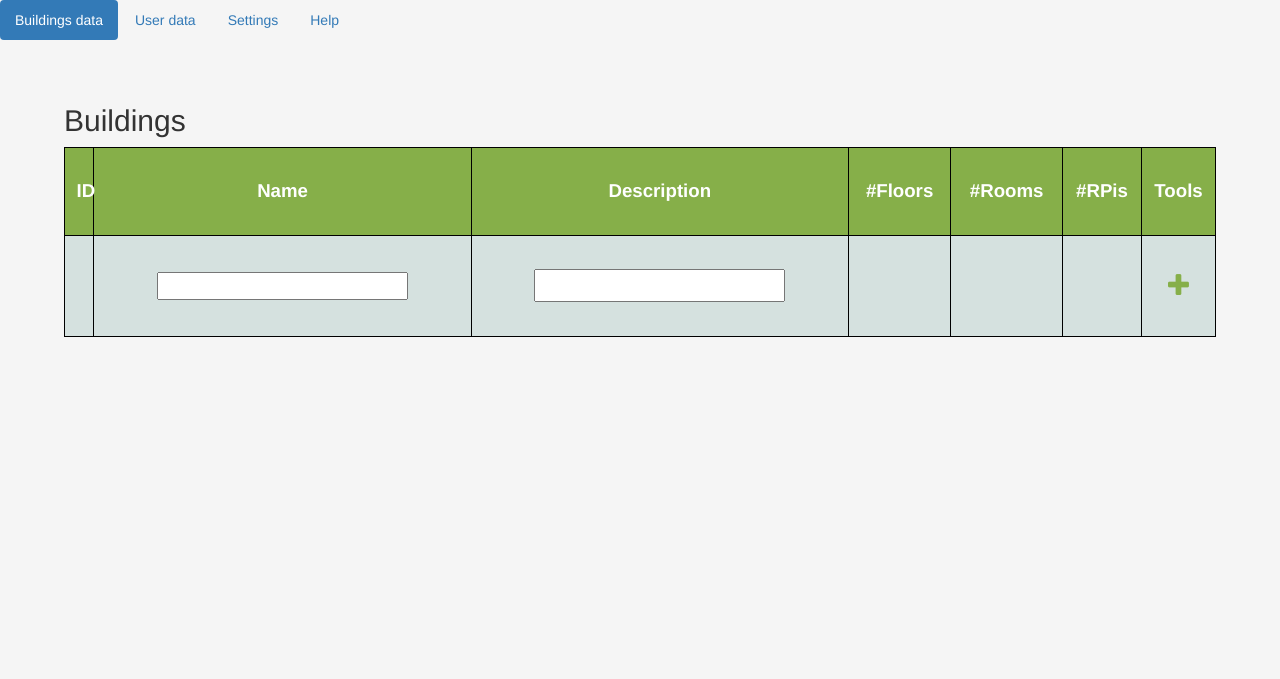
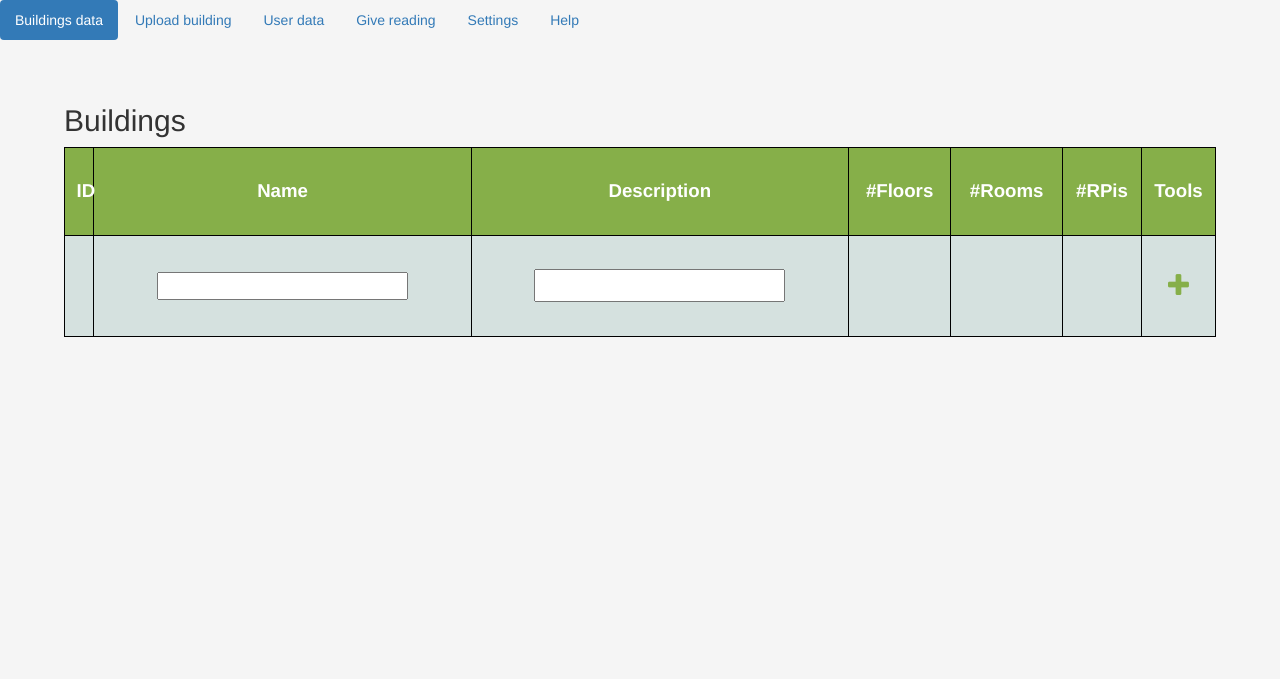
Before and after one commit to jamiesweeney/SoloProject, a Flask app: page /webapp/admin in a window 1280 px wide. Shown: the part 80-759 px from the top of the page. Run offline with Flask 2, Linux system fonts and the light colour scheme; the visitor is signed in with stand-in values (Sample User, id 1); data that the repository does not hold is empty; some libraries are stand-ins or nearby versions.

Commit message:
Added code for giving a new reading

```diff
--- a/src/server/app.py
+++ b/src/server/app.py
@@ -36,6 +36,8 @@ ssl =   {
         'cert': ssl_cert
         }
 
+
+#-- Create user manager objects --#
 login_manager = LoginManager()
 login_manager.init_app(app)
 login_manager.login_view = "wp_login"
@@ -68,14 +70,14 @@ def wp_admin():
 
 @app.route("/webapp/login", methods=["GET", "POST"])
 def wp_login():
+
+    # If recieved a POST request (logging in)
     if request.method == 'POST':
         username = request.form['username']
         password = request.form['password']
 
-        print ("# Got username and password:   " + str(username) + "   " + str(password))
-
+        # If user login details are valid
         if (doLogin(username, password)):
-            print ("Authentication sucess")
 
             # Get connection and cursor to DB
             conn = aquireSQLConnection("users")
@@ -85,25 +87,27 @@ def wp_login():
             cur.execute("SELECT userID FROM users AS u WHERE u.username = \'{}\';".format(username))
             ans = cur.fetchone()
 
-            usr = User(username,ans[0] )
-            print (usr.is_active())
-            print (usr.is_anonymous())
-            print (usr.is_authenticated())
-            print (usr.get_id())
+            # Create user object
+            usr = User(username,ans[0])
 
+            # Log the user in
             login_user(usr)
-            print ("--Logged in user " + str(username))
+
+            # Get the next param and redirect there
+            # ONLY IF THE URL IS SAFE
             next = request.args.get('next')
-            print ("--With next=" + str(next))
             if is_safe_url(next):
                 return redirect(next)
 
+            # No safe next param - just redirect to the home page.
             return redirect(url_for("wp_home"))
 
         else:
-            print ("Authentication failed")
+
+            # If details are not valid, then try again
             return redirect("/webapp/login")
 
+    # If not a POST request serve the login page
     else:
         return render_template("/html/login.html")
 
@@ -123,18 +127,18 @@ def getAllBuildings():
     conn = aquireSQLConnection("reports")
     cur = conn.cursor()
 
+    # Get all buildings
     cur.execute("SELECT id,name,description FROM buildings;")
     ans = cur.fetchall()
 
+    # Create buildings JSON object
     buildings = []
     for building in ans:
         info = {"building_id": building[0], "building_name": building[1], "building_desc": building[2]}
         buildings.append(info)
-    data = {}
     data = {"buildings": buildings}
 
-    print (data)
-
+    # Serve response
     response = app.response_class(
         response=json.dumps(data),
         status=200,
@@ -150,15 +154,18 @@ def getBuilding(building_id):
     conn = aquireSQLConnection("reports")
     cur = conn.cursor()
 
+    # Get building data
     cur.execute("SELECT buildingID,id,name,description FROM floors AS f WHERE f.buildingID = {};".format(building_id))
     ans = cur.fetchall()
 
+    # Create buildings JSON object
     floors = []
     for floor in ans:
         info = {"building_id": floor[0], "floor_id": floor[1], "floor_name": floor[2], "floor_desc" : floor[3]}
         floors.append(info)
     data = {"floors": floors}
 
+    # Serve response
     response = app.response_class(
         response=json.dumps(data),
         status=200,
@@ -174,15 +181,18 @@ def getFloor(floor_id):
     conn = aquireSQLConnection("reports")
     cur = conn.cursor()
 
+    # Get room data for rooms on floor
     cur.execute("SELECT floorID, id, name,s description FROM rooms AS r WHERE r.floorID = {};".format(floor_id))
     ans = cur.fetchall()
 
+    # Create floor JSON object
     rooms = []
     for room in ans:
         info = {"floor_id": room[0], "room_id": room[1], "room_name": room[2], "room_desc" : room[3]}
         rooms.append(info)
     data = {"rooms": rooms}
 
+    # Server response
     response = app.response_class(
         response=json.dumps(data),
         status=200,
@@ -192,12 +202,14 @@ def getFloor(floor_id):
 
 # Returns the information for one room
 @app.route("/api/v1/rooms/get/<int:room_id>")
+#TODO - Fix this
 def getRoom(room_id):
 
     # Get connection and cursor to DB
     conn = aquireSQLConnection("reports")
     cur = conn.cursor()
 
+    # Get
     cur.execute("SELECT * FROM reports AS r WHERE r.roomID = {} ORDER BY r.time DESC LIMIT 20;".format(room_id))
     ans = cur.fetchall()
 
@@ -217,6 +229,7 @@ def getRoom(room_id):
 
 # Returns current prediction for one room
 @app.route("/api/v1/rooms/get_estimate/<int:room_id>")
+#TODO - Fix this
 def getRoomEstimate(room_id):
 
     # Get connection and cursor to DB
@@ -253,12 +266,14 @@ def adminGetBuilding(building_id):
     cur.execute("SELECT name, description FROM buildings AS b WHERE b.id = {};".format(building_id))
     ans = cur.fetchall()
 
+    # Init building JSON object
     building = {"id":building_id, "name": ans[0][0], "description": ans[0][1], "floors":[]}
 
     # Get each floor
     cur.execute("SELECT name, id, description FROM floors AS f WHERE f.buildingID = {};".format(building_id))
     ans = cur.fetchall()
 
+    # For each floor, init floor object
     for floor in ans:
         floor_id = floor[1]
         info = {"building_id": building_id, "floor_id": floor[1], "floor_name": floor[0], "floor_desc" : floor[2], "rooms":[]}
@@ -267,6 +282,7 @@ def adminGetBuilding(building_id):
         cur.execute("SELECT name, id, description FROM rooms AS r WHERE r.floorID = {};".format(floor_id))
         rooms = cur.fetchall()
 
+        # For each room, init room object
         for room in rooms:
             room_id = room[1]
             room_info = {"building_id": building_id, "floor_id": floor_id, "room_id": room[1], "room_name": room[0], "room_desc" : room[2], "rpis":[]}
@@ -275,14 +291,18 @@ def adminGetBuilding(building_id):
             cur.execute("SELECT name, id, description, auth_key FROM rpis AS r WHERE r.roomID = {};".format(room_id))
             rpis = cur.fetchall()
 
+            # For each rpi, init rpi object
             for rpi in rpis:
                 rpi_info = {"building_id": building_id, "floor_id": floor_id, "room_id": room_id, "rpi_id": rpi[1], "rpi_name": rpi[0], "rpi_desc": rpi[2], "auth_key": rpi[3]}
 
+                # Add rpi to room
                 room_info["rpis"].append(rpi_info)
+            # Add room to floor
             info["rooms"].append(room_info)
+        # Add floor to building
         building["floors"].append(info)
 
-    # Return the data
+    # Serve the response
     return app.response_class(
         response=json.dumps(building),
         status=200,
@@ -293,13 +313,16 @@ def adminGetBuilding(building_id):
 @app.route("/api/v1/users/admin-get-all")
 #@login_required
 def adminGetUsers():
+
     # Get connection and cursor to DB
     conn = aquireSQLConnection("users")
     cur = conn.cursor()
 
-    # Get building data
+    # Gets user data
     cur.execute("SELECT userID, username FROM users;".format())
     ans = cur.fetchall()
+
+    # Server JSON response
     ans = {"users":ans}
     response = app.response_class(
         response=json.dumps(ans),
@@ -314,6 +337,7 @@ def adminGetUsers():
 #@login_required
 def adminAddBuilding():
 
+    # Get building data from JSON
     content = json.loads(str(request.get_data().decode("utf-8")))
 
     # Get connection and cursor to DB
@@ -323,162 +347,193 @@ def adminAddBuilding():
     # Add building to database
     cur.executemany("INSERT INTO buildings (name, description) VALUES (%s, %s)", [(content["name"], content["description"])])
     ans = cur.fetchall()
+    conn.commit()
 
-    conn.commit()
+    # Serve success response
     return "OK"
 
 @app.route("/api/v1/buildings/admin-delete", methods=['POST'])
 #@login_required
 def adminDelBuilding():
 
+    # Get building data from JSON
     content = json.loads(str(request.get_data().decode("utf-8")))
 
     # Get connection and cursor to DB
     conn = aquireSQLConnection("reports")
     cur = conn.cursor()
 
-    # Add building to database
+    # Delete building from database
     cur.execute("DELETE FROM buildings WHERE id = {};".format(content["id"]))
     ans = cur.fetchall()
+    conn.commit()
 
-    conn.commit()
+    # Serve sucess response
     return "OK"
 
 @app.route("/api/v1/floors/admin-add", methods=['POST'])
 #@login_required
 def adminAddFloor():
 
+    # Get floor data from JSON
     content = json.loads(str(request.get_data().decode("utf-8")))
 
     # Get connection and cursor to DB
     conn = aquireSQLConnection("reports")
     cur = conn.cursor()
 
-    # Add building to database
+    # Add floor to database
     cur.executemany("INSERT INTO floors (buildingID, name, description) VALUES (%s, %s, %s)", [(str(content["building_id"]), content["name"], content["description"])])
     ans = cur.fetchall()
+    conn.commit()
 
-    conn.commit()
+    # Serve sucess response
     return "OK"
 
 @app.route("/api/v1/floors/admin-delete", methods=['POST'])
 #@login_required
 def adminDelFloor():
 
+    # Get floor data from JSON
     content = json.loads(str(request.get_data().decode("utf-8")))
 
     # Get connection and cursor to DB
     conn = aquireSQLConnection("reports")
     cur = conn.cursor()
 
-    # Add building to database
+    # Remove floor from database
     cur.execute("DELETE FROM floors WHERE id = {};".format(content["id"]))
     ans = cur.fetchall()
+    conn.commit()
 
-    conn.commit()
+    # Serve sucess response
     return "OK"
 
 @app.route("/api/v1/rooms/admin-add", methods=['POST'])
 #@login_required
 def adminAddRoom():
 
+    # Get room data from JSON
     content = json.loads(str(request.get_data().decode("utf-8")))
 
     # Get connection and cursor to DB
     conn = aquireSQLConnection("reports")
     cur = conn.cursor()
 
-    # Add building to database
+    # Add room to database
     cur.executemany("INSERT INTO rooms (floorID, name, description) VALUES (%s, %s, %s)", [(str(content["floor_id"]), content["name"], content["description"])])
     ans = cur.fetchall()
+    conn.commit()
 
-    conn.commit()
+    # Serve sucess response
     return "OK"
 
 @app.route("/api/v1/rooms/admin-delete", methods=['POST'])
 #@login_required
 def adminDelRoom():
 
+    # Get room data from JSON
     content = json.loads(str(request.get_data().decode("utf-8")))
 
     # Get connection and cursor to DB
     conn = aquireSQLConnection("reports")
     cur = conn.cursor()
 
-    # Add building to database
+    # Delete room from database
     cur.execute("DELETE FROM rooms WHERE id = {};".format(content["id"]))
     ans = cur.fetchall()
+    conn.commit()
 
-    conn.commit()
+    # Serve sucess response
     return "OK"
 
 @app.route("/api/v1/rpis/admin-add", methods=['POST'])
 #@login_required
 def adminAddRpi():
 
+    # Get rpi data from JSON
     content = json.loads(str(request.get_data().decode("utf-8")))
 
     # Get connection and cursor to DB
     conn = aquireSQLConnection("reports")
     cur = conn.cursor()
+
+    # Generate a secure key of size 255 bytes for authentication
     content["auth_key"] = secrets.token_bytes(nbytes=255)
 
-    # Add building to database
+    # Add rpi to database
     cur.executemany("INSERT INTO rpis (roomID, name, description, auth_key) VALUES (%s, %s, %s, %s)", [(str(content["room_id"]), content["name"], content["description"], content["auth_key"])])
     ans = cur.fetchall()
+    conn.commit()
 
-    conn.commit()
+    # Serve success response
     return "OK"
 
 @app.route("/api/v1/rpis/admin-delete", methods=['POST'])
 #@login_required
 def adminDelRpis():
 
+    # Get rpi data from JSON
     content = json.loads(str(request.get_data().decode("utf-8")))
 
     # Get connection and cursor to DB
     conn = aquireSQLConnection("reports")
     cur = conn.cursor()
 
-    # Add building to database
+    # Remove rpu from database
     cur.execute("DELETE FROM rpis WHERE id = {};".format(content["id"]))
     ans = cur.fetchall()
+    conn.commit()
 
-    conn.commit()
+    # Serve sucess response
     return "OK"
 
 @app.route("/api/v1/users/admin-add", methods=['POST'])
 #@login_required
 def adminAddUsers():
 
+    # Get user data from JSON
     content = json.loads(str(request.get_data().decode("utf-8")))
 
     # Get connection and cursor to DB
     conn = aquireSQLConnection("users")
     cur = conn.cursor()
 
-    # Add building to database
+    # Add user to database
     cur.executemany("INSERT INTO users (username, passhash) VALUES ( %s, %s)", [(content["username"],  sha256_crypt.encrypt(content["password"]))])
     ans = cur.fetchall()
+    conn.commit()
 
-    conn.commit()
+    # Server success response
     return "OK"
 
 @app.route("/api/v1/users/admin-delete", methods=['POST'])
 #@login_required
 def adminDelUsers():
 
+    # Get user data from JSON
     content = json.loads(str(request.get_data().decode("utf-8")))
 
     # Get connection and cursor to DB
     conn = aquireSQLConnection("users")
     cur = conn.cursor()
 
-    # Add building to database
+    # Delete user to database
     cur.execute("DELETE FROM users WHERE userID = {};".format(content["id"]))
     ans = cur.fetchall()
+    conn.commit()
 
-    conn.commit()
+    # Return sucess response
+    return "OK"
+
+@app.route("/api/v1/readings/admin-add", methods=['POST'])
+#@login_required
+def adminAddReadings():
+
+    # Get user data from JSON
+    content = json.loads(str(request.get_data().decode("utf-8")))
+
+    # Server success response
     return "OK"
 
 
@@ -486,34 +541,37 @@ def adminDelUsers():
 # Accepts data from a pi and adds changes to the database
 @app.route("/api/v1/pi-reports/add", methods = ['POST'])
 def addReport():
+
+    # Get report data from JSON
     content = request.get_json()
 
-    # Verify identity
+    # Get authentication data
     auth = content['auth_key']
     rpi_id = content['rpi_id']
 
+    # Get connection and cursor to DB
     conn  = aquireSQLConnection("reports")
     cur = conn.cursor()
 
+    # Verify auth data
     cur.execute("SELECT auth_key from rpis as r WHERE r.id = {}").format(rpi_id)
     ans = cur.fetchone()
 
+    # If invalid, serve unauthorized response
     if (ans[0] != auth):
         return "AUTH KEY INVALID"
 
-    # Get data
+    # Else, get report data
     time_n = content['time']
     devices = content['devices']
     people = content['people']
 
-    # Get connection and cursor to DB
-    conn = aquireSQLConnection("reports")
-    cur = conn.cursor()
-
+    # Add report data to database
     cursor.executemany("INSERT INTO reports (rpiID, time_n, devices, people) VALUES (%s, %s, %s, %s, %s)", [(rpi_id, time_n, devices, people)])
     ans = cur.fetchall()
+    conn.commit()
 
-    conn.commit()
+    # Serve sucess response
     return "OK"
 
 
@@ -611,7 +669,6 @@ def aquireSQLConnection(db_name):
                          passwd=password,
                          db=db_name,
                          ssl=ssl)
-
     return conn
 
 
--- a/src/server/static/js/admin.js
+++ b/src/server/static/js/admin.js
@@ -29,8 +29,10 @@ var newUserName = document.getElementById("new-user-name");
 var newUserPass1 = document.getElementById("new-user-pass1");
 var newUserPass2 = document.getElementById("new-user-pass2");
 
-
-
+var newReadingRoom = document.getElementById("new-reading-room");
+var newReadingStime = document.getElementById("new-reading-stime");
+var newReadingEtime = document.getElementById("new-reading-etime");
+var newReadingValue = document.getElementById("new-reading-value");
 
 // Api Endpoints
 // Get urls
@@ -55,6 +57,8 @@ var delete_rpis_url = "/api/v1/rpis/admin-delete"
 
 var add_users_url = "/api/v1/users/admin-add"
 var delete_users_url = "/api/v1/users/admin-delete"
+
+var add_reading_url = "/api/v1/readings/admin-add"
 
 // Triggers the intial database gets
 getBuildings()
@@ -308,6 +312,16 @@ function addRoom(resp){
   t_node.className="fa fa-bars"
   r_node.value = room["room_id"]
   r_node.onclick=function(){expandRoom(this.value)}
+  r_node.appendChild(t_node)
+  r_tools.appendChild(r_node)
+
+  // Give reading tool
+  var r_node = document.createElement("BUTTON")
+  r_node.className = "admin-button-reading"
+  var t_node = document.createElement("i");
+  t_node.className="fa fa-bars"
+  r_node.value = room["room_id"]
+  r_node.onclick=function(){giveReading(this.value)}
   r_node.appendChild(t_node)
   r_tools.appendChild(r_node)
 
@@ -651,6 +665,75 @@ function addNewUser(){
 });
 }
 
+// Send an add reading request
+function addNewReading(){
+
+  roomNo = newReadingRoom.value
+  stime = newReadingStime.value
+  etime = newReadingEtime.value
+  value = newReadingValue.value
+
+  // Check if room exists
+  found = false
+  for (building in buildings_dict){
+    for (floor in buildings_dict[building]["floors"]){
+      for (room in buildings_dict[building]["floors"][floor]["rooms"]){
+        console.log(buildings_dict[building]["floors"][floor]["rooms"][room]["room_id"])
+        console.log(room)
+        if (buildings_dict[building]["floors"][floor]["rooms"][room]["room_id"] == roomNo){
+          found = true
+        }
+      }
+    }
+  }
+  if (found == false){
+    alert("No room found with that id.")
+    return
+  }
+
+  // Convert times to epoch time
+  stime = Date.parse(stime)
+  etime = Date.parse(etime)
+  stime = new Date(stime)
+  etime = new Date(etime)
+  stime = stime.getTime()
+  etime = etime.getTime()
+
+  // Check times are valid
+  if (isNaN(stime) || isNaN(etime)){
+    alert("Times are not valid.")
+    return
+  }
+  if (stime > etime || stime == etime){
+    alert("Start time is after/same as end time.")
+    return
+  }
+
+  // Make sure value is a valid input
+  value = parseInt(value)
+  if (isNaN(value) || value < 0){
+    alert("Value is not valid")
+    return
+  }
+
+  // Make the request
+  url = add_reading_url
+  $.ajax({
+    type: 'POST',
+    url: url,
+    data: JSON.stringify({"room":room, "stime":stime, "etime":etime, "value":value}),
+    success: function(result) {
+      newReadingRoom.value = ""
+      newReadingStime.value = ""
+      newReadingEtime.value = ""
+      newReadingValue.value = ""
+    }
+});
+
+
+
+}
+
 // Functions for deleting objects from the database
 // Send a delete buudling request
 // Send a delete building request
@@ -836,6 +919,18 @@ function expandRoom(id){
 }
 
 
+// Gives a reading for a room
+function giveReading(id, value=null){
+
+  if (value == null){
+    value = prompt("Please enter a reading for room " + id + ".")
+  }
+
+  if (value != null){
+
+  }
+}
+
 // Downloads the rpi auth data
 function downloadRpiAuth(id){
 
--- a/src/server/static/stylesheets/style.css
+++ b/src/server/static/stylesheets/style.css
@@ -108,7 +108,19 @@ html, body {
   margin: 5%
 }
 
+#tab-upl {
+  height: 90%;
+  width: 90%;
+  margin: 5%
+}
+
 #tab-users {
+  height: 90%;
+  width: 90%;
+  margin: 5%
+}
+
+#tab-reading {
   height: 90%;
   width: 90%;
   margin: 5%
@@ -126,7 +138,9 @@ html, body {
   margin: 5%
 }
 
-#new-user-form {
+
+
+#new-user-form, #new-reading-form{
   background-color: #d5e1df;
   align-self: center;
   align-content: center;
@@ -136,7 +150,7 @@ html, body {
 }
 
 
-#new-user-form input{
+#new-user-form input, #new-reading-form input{
   align-self: center;
   align-items: center;
   align-content: center;
@@ -157,7 +171,7 @@ html, body {
     box-sizing: border-box;
 }
 
-#new-user-form input[type=submit] {
+#new-user-form input[type=submit], #new-reading-form input[type=submit]{
     width: 80%;
     height: 40px;
     background-color: #86af49;
--- a/src/server/templates/html/admin.html
+++ b/src/server/templates/html/admin.html
@@ -2,12 +2,16 @@
 
 
 {% block contents %}
-<script src="https://www.w3schools.com/lib/w3.js"></script>
+<link rel="stylesheet" href="https://code.jquery.com/ui/1.12.1/themes/base/jquery-ui.css">
+<script src="https://code.jquery.com/jquery-1.12.4.js"></script>
+<script src="https://code.jquery.com/ui/1.12.1/jquery-ui.js"></script>
 <div class= id="admin-panel">
 
   <ul class="nav nav-pills">
     <li class="active"><a data-toggle="pill" href="#tab-buildings">Buildings data</a></li>
+    <li><a data-toggle="pill" href="#tab-upl">Upload building </a></li>
     <li><a data-toggle="pill" href="#tab-users">User data</a></li>
+    <li><a data-toggle="pill" href="#tab-reading">Give reading</a></li>
     <li><a data-toggle="pill" href="#tab-settings">Settings</a></li>
     <li><a data-toggle="pill" href="#tab-help">Help</a></li>
   </ul>
@@ -115,6 +119,10 @@
       </table>
     </div>
 
+    <div id="tab-upl" class="tab-pane fade">
+      <p>TODO</p>
+    </div>
+
     <div id="tab-users" class="tab-pane fade">
 
       <h2>Add new user</h2>
@@ -128,7 +136,6 @@
         <input id="new-user-button" type="submit" value="Add user" onclick="addNewUser()">
       </div>
 
-
       <h2>Users</h2>
       <table id="admin-users">
         <thead>
@@ -139,6 +146,22 @@
         <tbody class="admin-users-body">
         </tbody>
       </table>
+    </div>
+
+    <div id="tab-reading" class="tab-pane fade">
+
+      <h2>Give a new reading</h2>
+      <div id="new-reading-form">
+        <h3>Room:</h3>
+        <input id="new-reading-room" type="text" name="room">
+        <h3>Start time:</h3>
+        <input id="new-reading-stime" type="datetime-local" value="" name="stime">
+        <h3>End time:</h3>
+        <input id="new-reading-etime" type="datetime-local" value="" name="etime">
+        <h3>Reading:</h3>
+        <input id="new-reading-value" type="text" name="reading">
+        <input id="new-reading-button" type="submit" value="Add reading" onclick="addNewReading()">
+      </div>
     </div>
 
     <div id="tab-settings" class="tab-pane fade">
```
